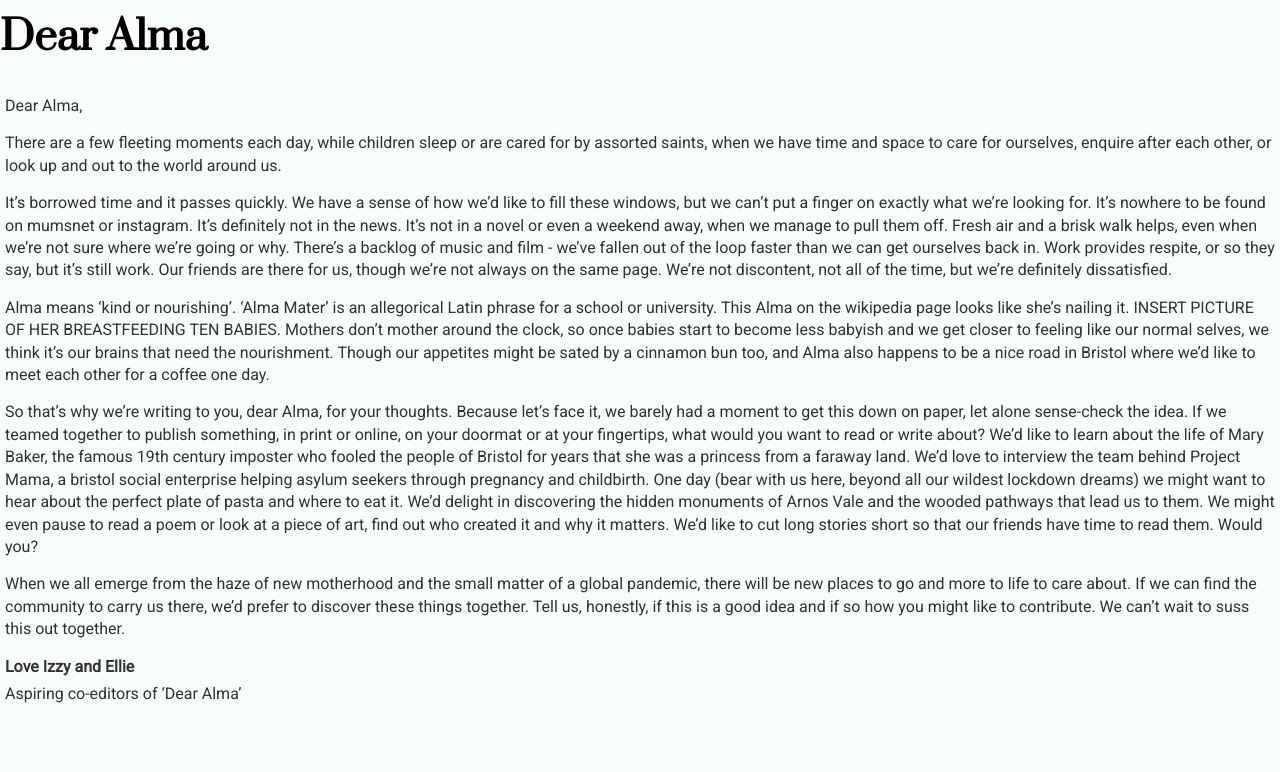
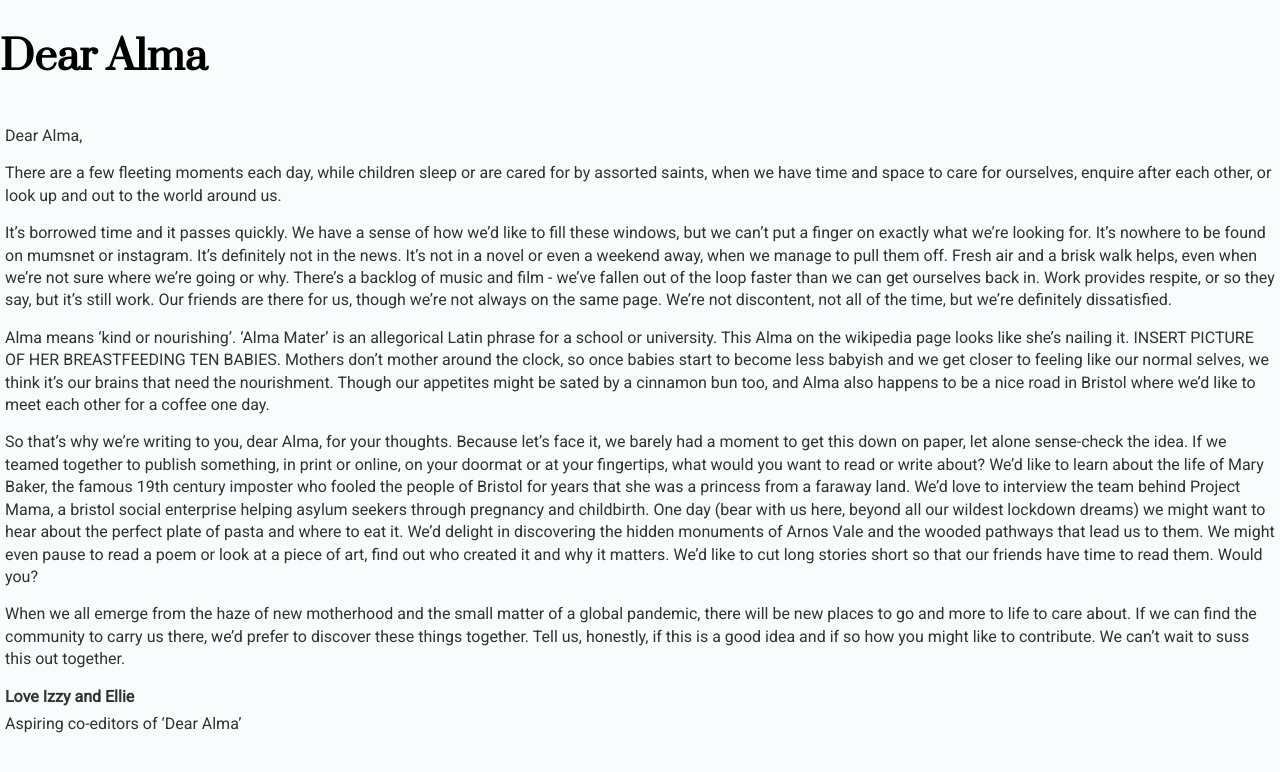
Before and after one commit to dear-alma/dear-alma.github.io, a plain HTML site: page index.html in a window 1280 px wide. Drawn offline with Linux system fonts and the light colour scheme.

Commit message:
Update index.html

```diff
--- a/index.html
+++ b/index.html
@@ -36,11 +36,11 @@
 <!-- ////////////////////////////// START BODY //////////////////////////////-->
 <body>
 
-<span style="display:block; height: 10px;"></span>
+<span style="display:block; height: 30px;"></span>
 
 <h1>Dear Alma</h1>
 
-<span style="display:block; height: 10px;"></span>
+<span style="display:block; height: 20px;"></span>
 
 <p>Dear Alma,
 
```
